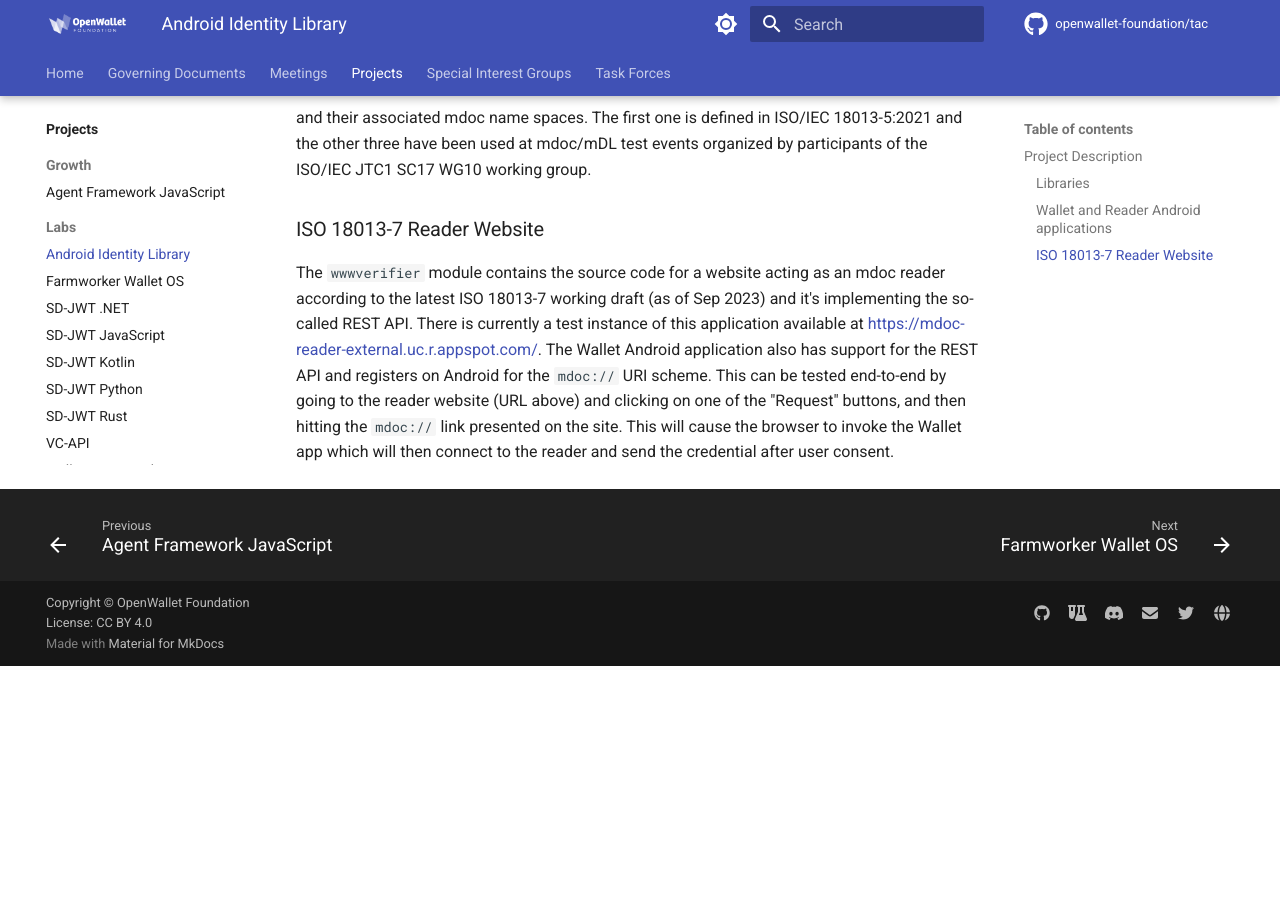
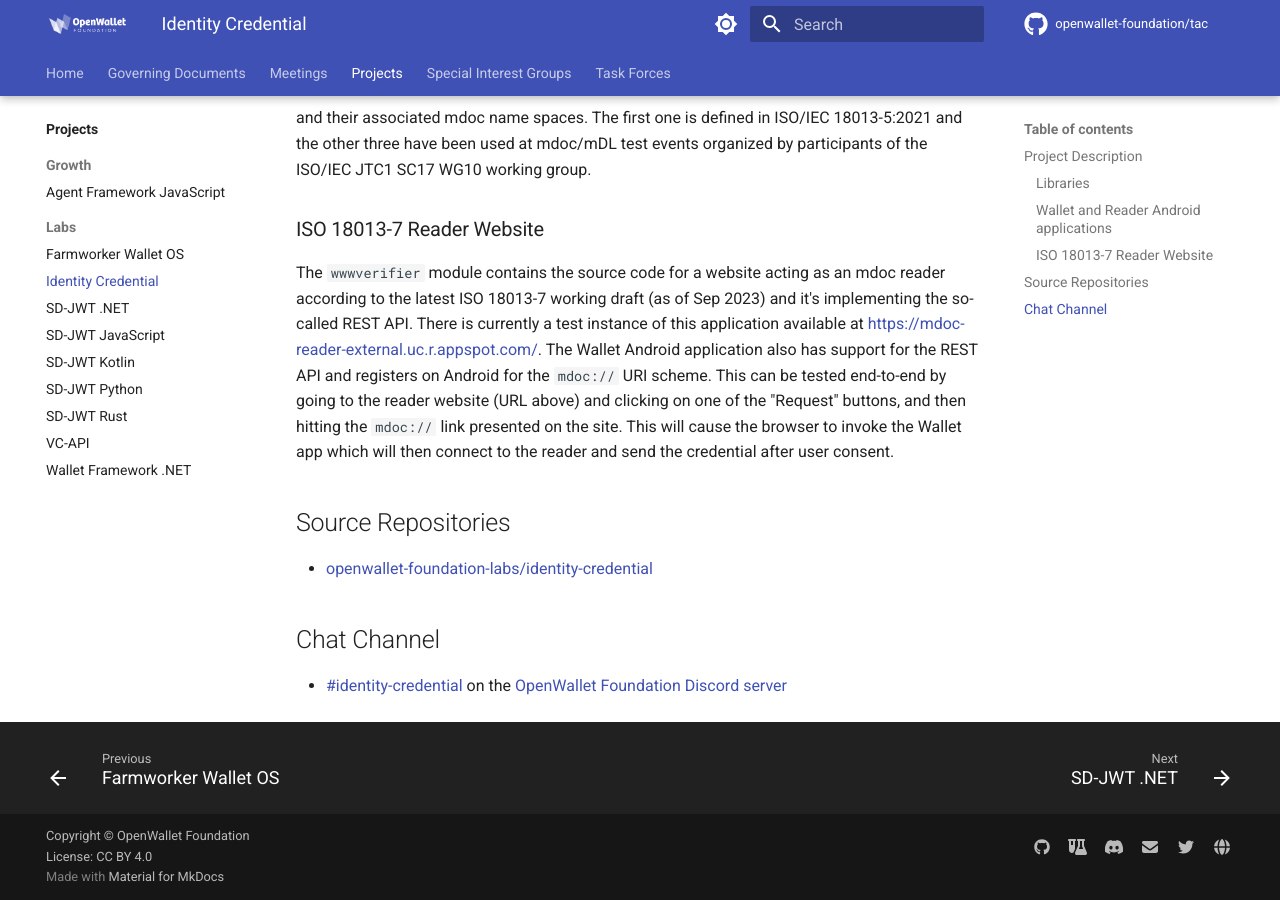
Before and after one commit to openwallet-foundation/tac, an MkDocs documentation site: the page built from docs/projects/identity-credential.md, in a window 1280 px wide and 900 px high, scrolled down 1900 px. Built offline with MkDocs 1.6.1 and Material for MkDocs 9.7.7, drawn with Linux system fonts in a browser that asks for light colours; comment, search, counter and statistics services are not loaded; before the commit the page ends 2566 px from its top, so only the background shows below that; some of the changed text lies outside the part shown.

Commit message:
Rename Android Identity Library to Identity Credential
Signed-off-by: Tracy Kuhrt <tracy.a.kuhrt@accenture.com>

```diff
--- a/docs/projects/android-identity-library.md
+++ b/docs/projects/identity-credential.md
@@ -1,4 +1,4 @@
-# Android Identity Library
+# Identity Credential
 
 ## Project Description
 Libraries and reference applications for working with real-world identity.
@@ -91,13 +91,11 @@
 browser  to invoke the Wallet app which will then connect to the reader and send
 the credential after user consent.
 
-<!---
 ## Source Repositories
 
-- [openwallet-foundation-labs/android-identity-library](https://github.com/openwallet-foundation-labs/android-identity-library)
+- [openwallet-foundation-labs/identity-credential](https://github.com/openwallet-foundation-labs/identity-credential)
 
 
 ## Chat Channel
 
-- [#android-identity-library]() on the [OpenWallet Foundation Discord server](https://discord.gg/openwalletfoundation)
---->
+- [#identity-credential](https://discord.com/channels/1022962884864643214/1179828955717574707) on the [OpenWallet Foundation Discord server](https://discord.gg/openwalletfoundation)
--- a/mkdocs.yml
+++ b/mkdocs.yml
@@ -146,8 +146,8 @@
     - Growth:
       - Agent Framework JavaScript: projects/agent-framework-js.md
     - Labs:
-      - Android Identity Library: projects/android-identity-library.md
       - Farmworker Wallet OS: projects/fwos.md
+      - Identity Credential: projects/identity-credential.md
       - SD-JWT .NET: projects/sd-jwt-dotnet.md
       - SD-JWT JavaScript: projects/sd-jwt-js.md
       - SD-JWT Kotlin: projects/sd-jwt-kotlin.md
```
Also changed, not shown: docs/projects/index.md (+1 -1 lines).
